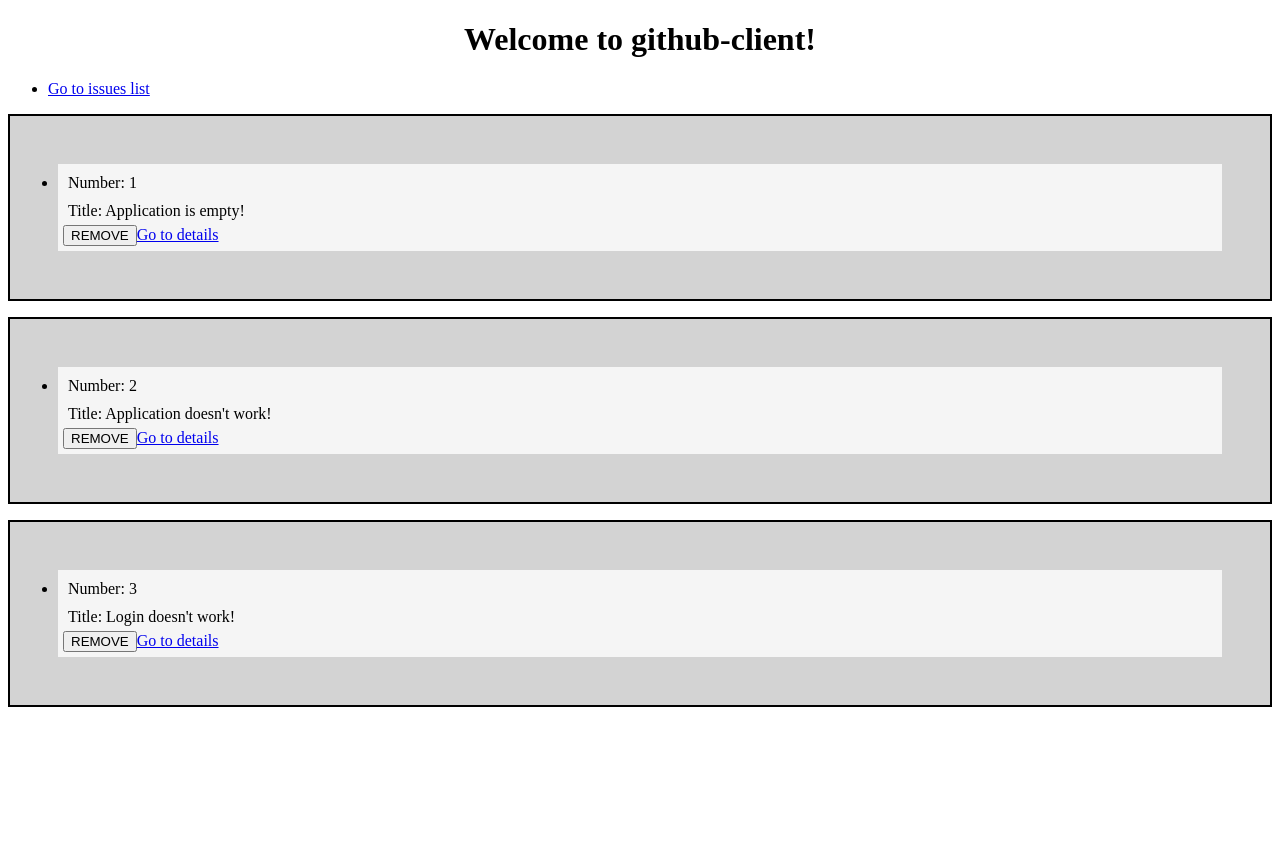
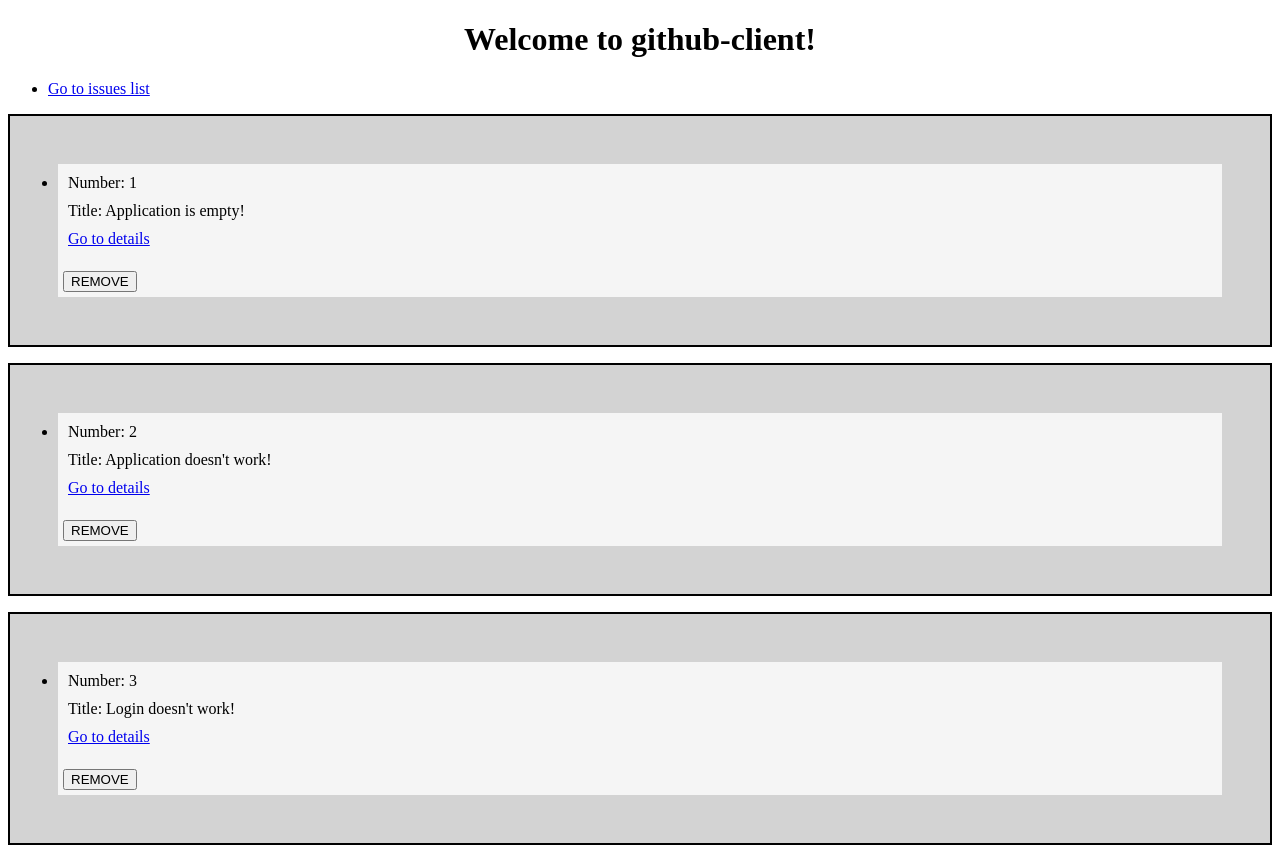
Before and after one commit to spaladini/github-client, an Angular app: page /issue-list in a window 1280 px wide. Before the commit the page ends 800 px from the top, so only its background shows below. Built offline with nearby package versions, Linux system fonts and the light colour scheme.

Commit message:
fix layout single-issue.component

```diff
--- a/src/app/single-issue/single-issue.component.html
+++ b/src/app/single-issue/single-issue.component.html
@@ -1,7 +1,7 @@
 <div>
   <div>Number: {{issue.number}}</div>
   <div>Title: {{issue.title}}</div>
-
+  <div><a routerLink="/issue/{{issue.number}}">Go to details</a></div>
+  <br>
   <button (click)="remove()">REMOVE</button>
-  <a routerLink="/issue/{{issue.number}}">Go to details</a>
 </div>
```
